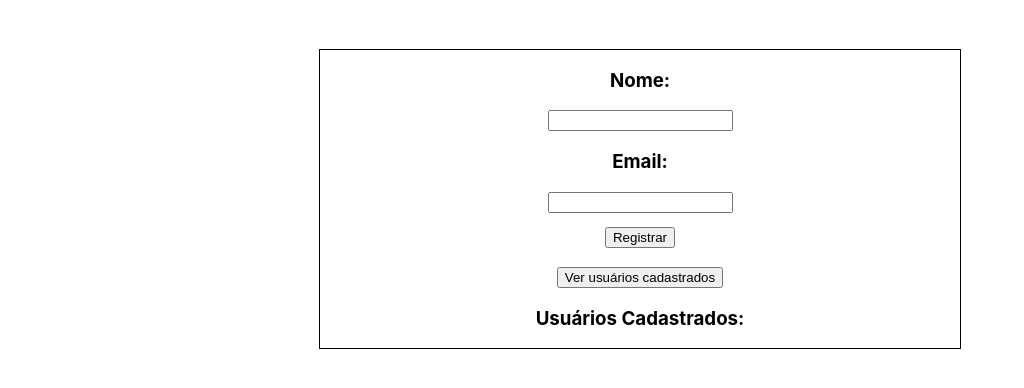
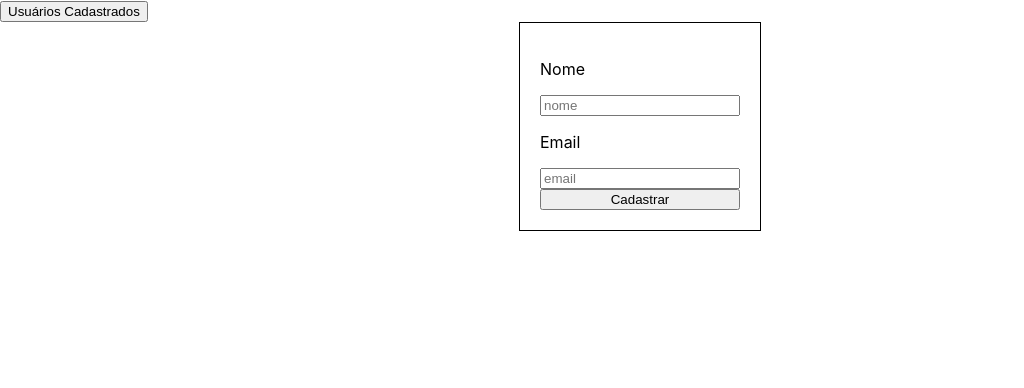
Before and after one commit to future4code/Igor-Artagnan, a React (Create React App) app in the folder semana7/labenusers/labenusers/: page / in a window 1280 px wide. Shown: the top 388 px of the page, without its empty margins (0-1024 px from the left). Built offline with nearby package versions, Linux system fonts and the light colour scheme.

Commit message:
Implementaçaõ de duas telas

```diff
--- a/semana7/labenusers/labenusers/src/App.js
+++ b/semana7/labenusers/labenusers/src/App.js
@@ -1,143 +1,32 @@
 import React from "react";
-import axios from "axios";
-import styled from "styled-components"
+import TelaListUsuario from "./components/TelaListaUsuario";
+import TelaCadastro from "./components/TelaCadastro";
 
-const Container = styled.div`
-border: 1px solid black;
-display: flex;
-align-items: center;
-flex-direction: column;
-width: 50%;
-margin: auto;
-margin-top: 49px;
+export default class App extends React.Component {
+  state = {
+    telaAtual: "cadastro"
+  };
 
-`
+  escolheTela = () => {
+    switch (this.state.telaAtual) {
+      case "cadastro":
+        return <TelaCadastro irParaLista={this.irTelaLista} />;
+      case "lista":
+        return <TelaListUsuario irParaCadastro={this.irTelaCadastro} />;
+      default:
+        return <div>Página não encontrada.</div>;
+    }
+  };
 
-const BotaoUsuarios = styled.button`
-margin-top: 19px;
+  irTelaCadastro = () => {
+    this.setState({ telaAtual: "cadastro" });
+  };
 
-`
+  irTelaLista = () => {
+    this.setState({ telaAtual: "lista" });
+  };
 
-const BotaoAdicionar = styled.button`
-margin-top: 14px;
-`
-
-
-const url = "https://us-central1-labenu-apis.cloudfunctions.net/labenusers/users"
-
-const header = {
-  headers: {
-    Authorization: "igor-molina"
+  render() {
+    return <div>{this.escolheTela()}</div>;
   }
 }
-
-
-
-export default class Home extends React.Component {
-  state = {
-
-    usuarios: [],
-
-    inputName: "",
-    inputEmail: "",
-
-  };
-
-
-
-  onChangeName = (event) => {
-    this.setState({ inputName: event.target.value })
-  }
-
-  onChangeEmail = (event) => {
-    this.setState({ inputEmail: event.target.value })
-  }
-
-  criarUsuario = () => {
-
-    const body = {
-      name: this.state.inputName,
-      email: this.state.inputEmail
-
-    }
-
-
-    axios.post(url, body, header)
-
-      .then(() => {
-        alert("Usuário cadastrado com sucesso!")
-
-        this.setState({inputName: "", inputEmail:"" })
-
-        this.mostrausuarios()
-      })
-
-      .catch((error) => {
-        alert(error.response.data.message)
-      })
-  }
-
-  mostrausuarios = () =>{
-
-    axios.get(url, header)
-    .then((response)=>{
-
-      this.setState({usuarios: response.data})
-
-
-
-    })
-
-    .catch((error) =>{
-      alert(error.response.data.message)
-    })
-
-  }
-
-
-
-
-  render() {
-
-
-
-       const listaDeUsuarios = this.state.usuarios.map((usuario)=>{
-        return <p key={usuario.id}>
-
-              {usuario.name}
-
-              </p>
-
-      })
-
-
-
-
-
-
-
-
-    return (
-      <Container>
-        <h3>Nome:</h3>
-        <input type="text"
-        value={this.state.inputName}
-        onChange={this.onChangeName} />
-
-        <h3>Email:</h3>
-        <input type="text"
-        value={this.state.inputEmail}
-        onChange={this.onChangeEmail} />
-
-        <BotaoAdicionar onClick={this.criarUsuario}>Registrar</BotaoAdicionar>
-        <BotaoUsuarios>Ver usuários cadastrados</BotaoUsuarios>
-
-
-          <h3>Usuários Cadastrados:</h3>
-          {listaDeUsuarios}
-
-
-      </Container>
-    );
-  }
-}
--- /dev/null
+++ b/semana7/labenusers/labenusers/src/components/TelaCadastro.js
@@ -0,0 +1,81 @@
+import axios from "axios";
+import React from "react";
+import styled from 'styled-components'
+
+const ContainerCadastro = styled.div`
+display:flex;
+flex-direction: column;
+border: 1px solid black;
+width:200px;
+margin: auto;
+padding: 20px 20px;
+
+`
+
+export default class TelaCadastro extends React.Component {
+  state = {
+    inputNome: "",
+    inputEmail: ""
+  };
+
+  onChangeNome = (event) => {
+    this.setState({ inputNome: event.target.value });
+  };
+
+  onChangeEmail = (event) => {
+    this.setState({ inputEmail: event.target.value });
+  };
+
+  createUser = () => {
+    const url =
+      "https://us-central1-labenu-apis.cloudfunctions.net/labenusers/users";
+    const body = {
+      name: this.state.inputNome,
+      email: this.state.inputEmail
+    };
+
+    const header = {
+      headers: {
+        Authorization: "igor-molina"
+      }
+    };
+
+    axios
+      .post(url, body, header)
+
+      .then((response) => {
+        alert("Usuário cadastrado com sucesso!");
+        this.setState({ inputNome: "", inputEmail: "" });
+      })
+
+      .catch((error) => {
+        alert(error.response.data.message);
+      });
+  };
+
+  render() {
+    return (
+      <div>
+        <button onClick={this.props.irParaLista}>Usuários Cadastrados</button>
+        <ContainerCadastro>
+          <p>Nome</p>
+          <input
+            type="text"
+            placeholder="nome"
+            value={this.state.inputNome}
+            onChange={this.onChangeNome}
+          />
+
+          <p>Email</p>
+          <input
+            type="text"
+            placeholder="email"
+            value={this.state.inputEmail}
+            onChange={this.onChangeEmail}
+          />
+          <button onClick={this.createUser}>Cadastrar</button>
+        </ContainerCadastro>
+      </div>
+    );
+  }
+}
--- /dev/null
+++ b/semana7/labenusers/labenusers/src/components/TelaListaUsuario.js
@@ -0,0 +1,74 @@
+import axios from "axios";
+import React from "react";
+
+export default class TelaListaUsuario extends React.Component {
+  state = {
+    usuarios: []
+  };
+
+  componentDidMount() {
+    this.getAllUsers();
+  }
+
+  getAllUsers = () => {
+    const url =
+      "https://us-central1-labenu-apis.cloudfunctions.net/labenusers/users";
+    const header = {
+      headers: {
+        Authorization: "igor-molina"
+      }
+    };
+
+    axios
+      .get(url, header)
+
+      .then((response) => {
+        this.setState({ usuarios: response.data });
+      })
+
+      .catch((error) => {
+        alert("Erro, tente novamente!");
+      });
+  };
+
+  deleteUser = (id) => {
+    const url = `https://us-central1-labenu-apis.cloudfunctions.net/labenusers/users/${id}`;
+
+    axios
+      .delete(url, {
+        headers: {
+          Authorization: "igor-molina"
+        }
+      })
+
+      .then((response) => {
+        alert("Usuário deletado com sucesso!");
+        this.getAllUsers();
+      })
+
+      .catch((error) => {
+        alert("Ocorreu um erro, tente novamente!");
+      });
+  };
+
+
+
+  render() {
+    const listaUsuarios = this.state.usuarios.map((usuario) => {
+      return (
+        <div key={usuario.id}>
+          {usuario.name}
+          <button onClick={() => this.deleteUser(usuario.id)}>Apagar</button>
+        </div>
+      );
+    });
+
+    return (
+      <div>
+        <button onClick={this.props.irParaCadastro}>Cadastrar Usuário</button>
+        <h3>Lista de usuários</h3>
+        {listaUsuarios}
+      </div>
+    );
+  }
+}
--- a/semana7/labenusers/labenusers/src/index.js
+++ b/semana7/labenusers/labenusers/src/index.js
@@ -2,7 +2,7 @@ import React from 'react';
 import ReactDOM from 'react-dom';
 import './index.css';
 import App from './App';
-import reportWebVitals from './reportWebVitals';
+
 
 ReactDOM.render(
   <React.StrictMode>
@@ -10,8 +10,3 @@ ReactDOM.render(
   </React.StrictMode>,
   document.getElementById('root')
 );
-
-// If you want to start measuring performance in your app, pass a function
-// to log results (for example: reportWebVitals(console.log))
-// or send to an analytics endpoint. Learn more: https://bit.ly/CRA-vitals
-reportWebVitals();
```
